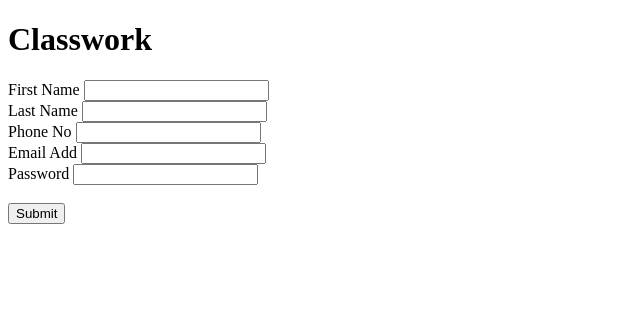
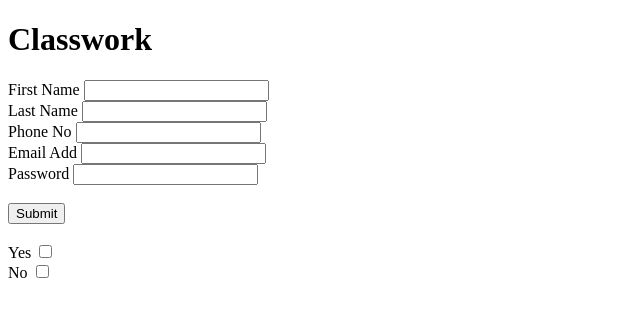
Before and after one commit to Hahyor/opy, a plain HTML site: page index.html in a window 1280 px wide. Shown: the full height of the page, 0-640 px from the left. Drawn offline with Linux system fonts and the light colour scheme.

Commit message:
changes added

```diff
--- a/index.html
+++ b/index.html
@@ -27,12 +27,23 @@
     <br>
 
     <label>Password</label>
-    <input type="number">
+    <input type="password">
     <br>
 
 
     <br>
     <input type="submit">
+    <br>
+
+
+    <br>
+    <label>Yes</label>
+    <input type="checkbox">
+    <br>
+
+    <label>No</label>
+    <input type="checkbox">
+
 
 
 </form>
```
